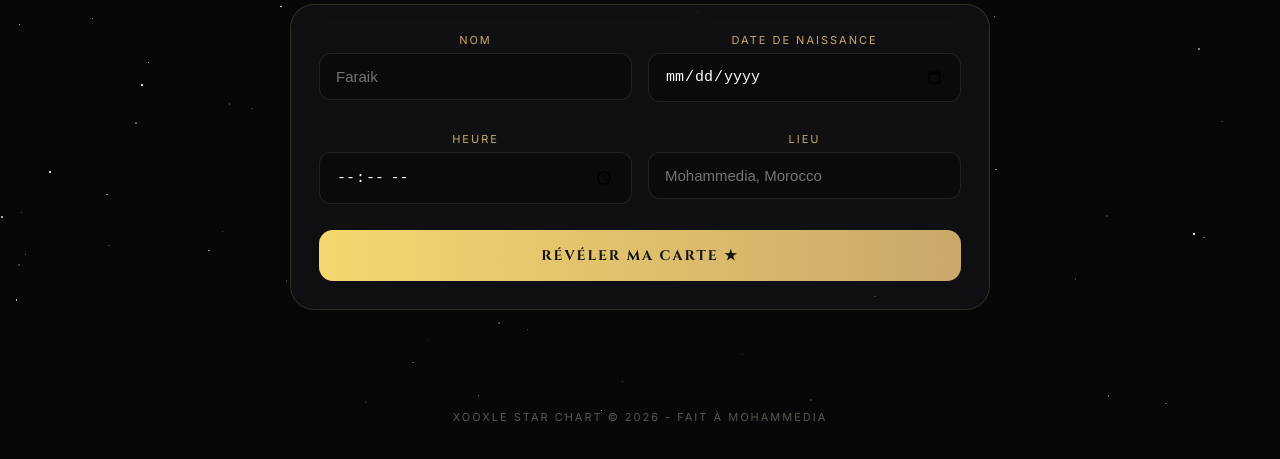
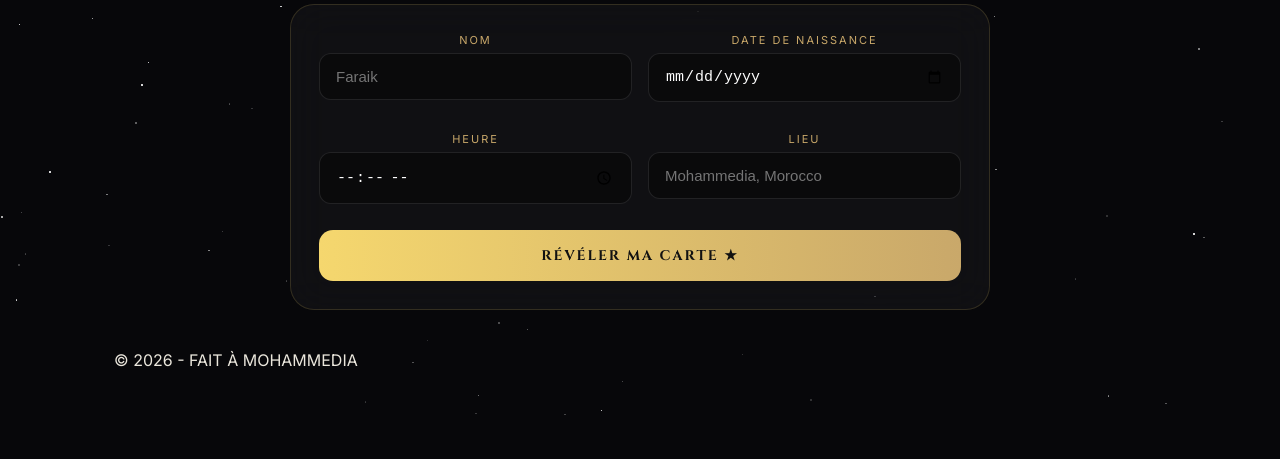
Before and after one commit to faraikcasa-create/XooxleStarChart, a plain HTML site: page index.html in a window 1280 px wide. Shown: the part 377-836 px from the top of the page. After the commit the page ends 800 px from the top, so only its background shows below. Drawn offline with Linux system fonts and the light colour scheme.

Commit message:
Update index.html

```diff
--- a/index.html
+++ b/index.html
@@ -80,7 +80,7 @@ footer{text-align:center;padding:60px 0 20px;color:#5A554D;font-size:11px;letter
 <button class="btn" onclick="location.reload()" style="margin-top:20px;background:transparent;border:1px solid #F5D76E;color:#F5D76E">NOUVELLE LECTURE</button>
 </div>
 </div>
-<footer>XOOXLE STAR CHART © 2026 - FAIT À MOHAMMEDIA</footer>
+   © 2026 - FAIT À MOHAMMEDIA</footer>
 </div>
 <script>
 const starsContainer=document.getElementById('stars');
```
